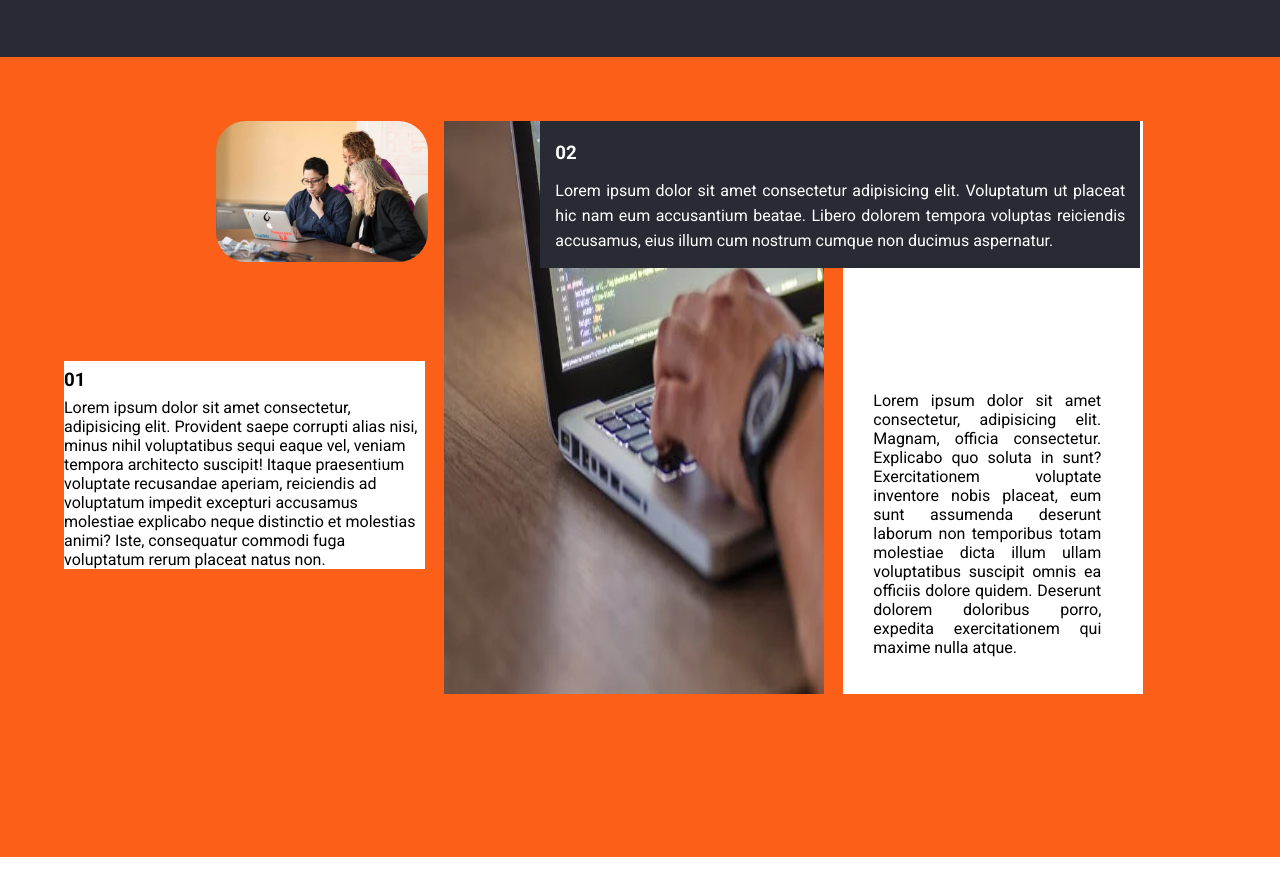
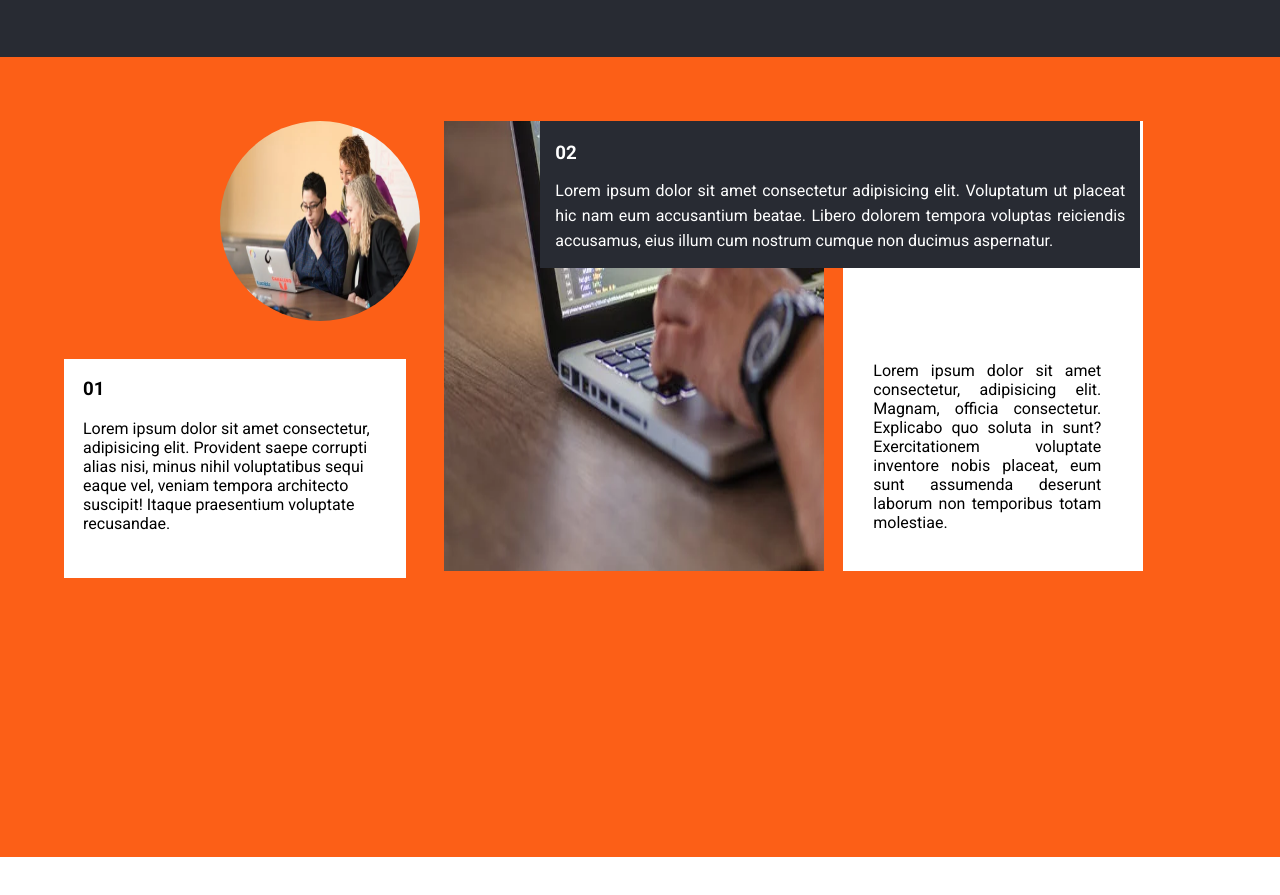
Before and after one commit to Epixxs/Rapid-Auto-Shipping, a plain HTML site: page rapid2/pages/index.html in a window 1280 px wide. Shown: the part 4060-4955 px from the top of the page. Drawn offline with nearby package versions, Linux system fonts and the light colour scheme.

Commit message:
Web page completed

```diff
--- a/rapid2/assets/css/style.css
+++ b/rapid2/assets/css/style.css
@@ -289,27 +289,30 @@ header > nav > ion-icon {
 }
 
 .first-grid > img {
-  height: 20%;
-  border-radius: 30px;
-  margin-left: 40%;
+  height: 200px;
+  width: 200px;
+  border-radius: 140px;
+  margin-left: 41%;
 }
 
 .first-grid > h3 {
-  margin-top: 25%;
   background-color: white;
-  margin-right: 5%;
-  padding-bottom: 2%;
-  padding-top: 2%;
+  margin-top: 9%;
+  margin-right: 10%;
+  padding: 5%;
+  padding-bottom: 0% !important;
 }
 
 .first-grid > p {
   background-color: white;
-  margin-right: 5%;
+  margin-right: 10%;
+  padding: 5%;
+  padding-bottom: 12% !important;
 }
 
 .middle-grid > img {
   width: 100%;
-  height: 81%;
+  height: 450px;
 }
 
 .middle-grid > p {
@@ -317,7 +320,7 @@ header > nav > ion-icon {
 }
 
 .parent {
-  height: 81%;
+  height: 450px;
   background-color: white;
   width: 300px;
   margin-left: 5%;
@@ -348,7 +351,7 @@ header > nav > ion-icon {
 
 .child-two {
   padding: 10%;
-  margin-top: 80%;
+  margin-top: 70%;
 }
 
 .grid-four {
--- a/rapid2/pages/index.html
+++ b/rapid2/pages/index.html
@@ -196,11 +196,7 @@
               Lorem ipsum dolor sit amet consectetur, adipisicing elit.
               Provident saepe corrupti alias nisi, minus nihil voluptatibus
               sequi eaque vel, veniam tempora architecto suscipit! Itaque
-              praesentium voluptate recusandae aperiam, reiciendis ad voluptatum
-              impedit excepturi accusamus molestiae explicabo neque distinctio
-              et molestias animi? Iste, consequatur commodi fuga voluptatum
-              rerum placeat natus non.
-            </p>
+              praesentium voluptate recusandae.
           </div>
           <div class="middle-grid">
             <img src="../assets/images/developer.webp" />
@@ -215,10 +211,7 @@
               Lorem ipsum dolor sit amet consectetur, adipisicing elit. Magnam,
               officia consectetur. Explicabo quo soluta in sunt? Exercitationem
               voluptate inventore nobis placeat, eum sunt assumenda deserunt
-              laborum non temporibus totam molestiae dicta illum ullam
-              voluptatibus suscipit omnis ea officiis dolore quidem. Deserunt
-              dolorem doloribus porro, expedita exercitationem qui maxime nulla
-              atque.
+              laborum non temporibus totam molestiae.
             </p>
           </div>
         </div>
```
Also changed, not shown: rapid2/assets/images/developer-two.webp (added).
